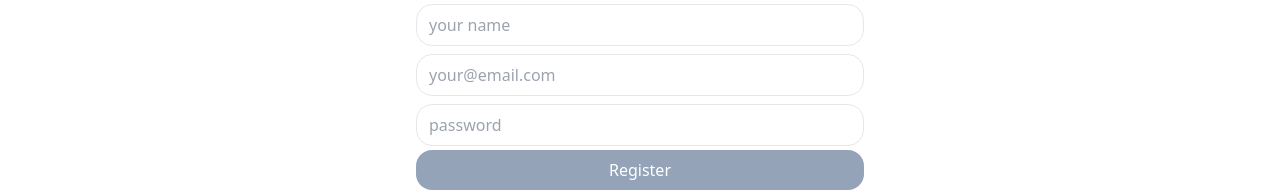
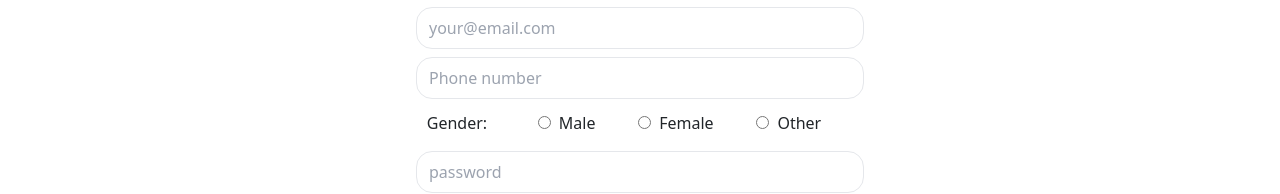
Before and after one commit to rajarya199/BookMyHotel, a React (Vite) app in the folder clientside/: page /register in a window 1280 px wide. Shown: the part 314-508 px from the top of the page. Built offline with nearby package versions, Linux system fonts and the light colour scheme.

Commit message:
register form

```diff
--- a/clientside/src/pages/Register.jsx
+++ b/clientside/src/pages/Register.jsx
@@ -14,11 +14,53 @@ const Register = () => {
      />
     <input type="email"
      placeholder="your@email.com"
-
     />
+      <input
+              type="text"
+              placeholder='Phone number'
+            />
+             {/* <select
+              className="block w-full mb-2 p-2 border rounded"
+              placeholder='Gender'>
+              <option value="" disabled selected>Select your gender</option>
+              <option value="male">Male</option>
+              <option value="female">Female</option>
+              <option value="other">Other</option>
+            </select> */}
+             <div className="  flex justify-evenly mb-2 mt-2 ">
+               <span className="block mb-1 mr-10">Gender:</span>
+              <label className='mr-8' >
+                <input
+                  type="radio"
+                  name="gender"
+                  value="male"
+                  className="mr-2"
+                />
+                Male
+              </label>
+              <label className="mr-8">
+                <input
+                  type="radio"
+                  name="gender"
+                  value="female"
+                  className="mr-2"
+                />
+                Female
+              </label>
+              <label className="mr-8">
+                <input
+                  type="radio"
+                  name="gender"
+                  value="other"
+                  className="mr-2"
+                />
+                Other
+              </label>
+            </div>
     <input type="password"
     placeholder='password'
     />
+
     <button className='primary primary p-2 w-full text-white rounded-2xl bg-slate-400'>Register</button>
     <div className='text-center py-2 text-gray-500'>
         Already a member? &nbsp;&nbsp;
```
